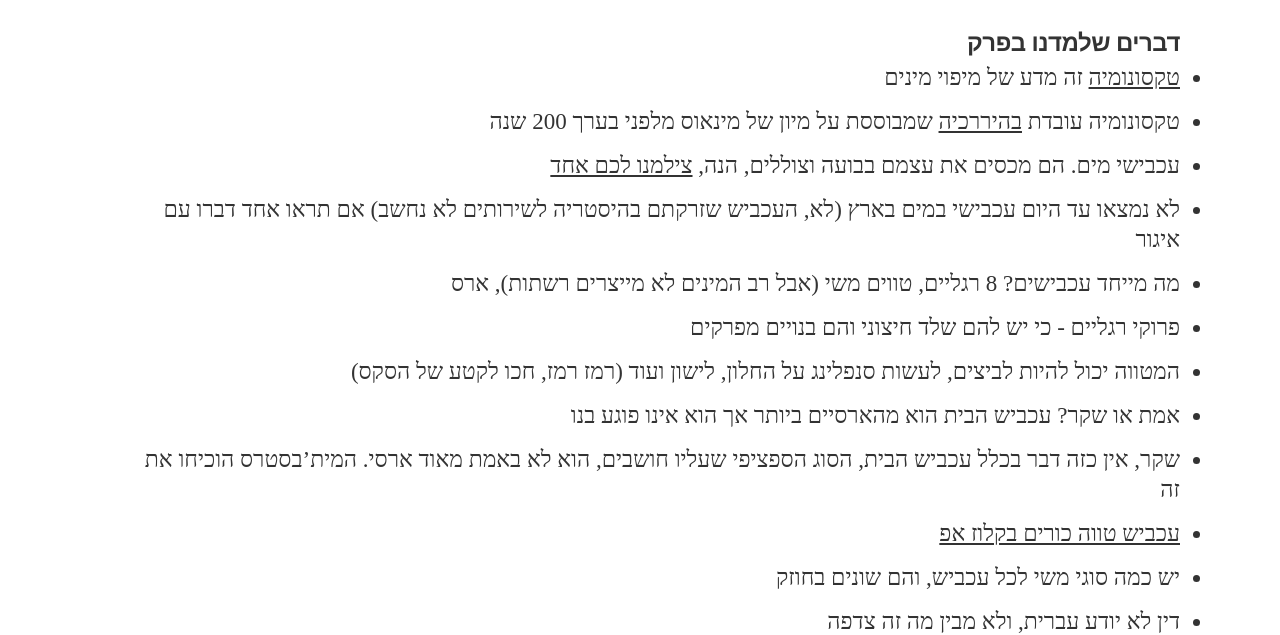
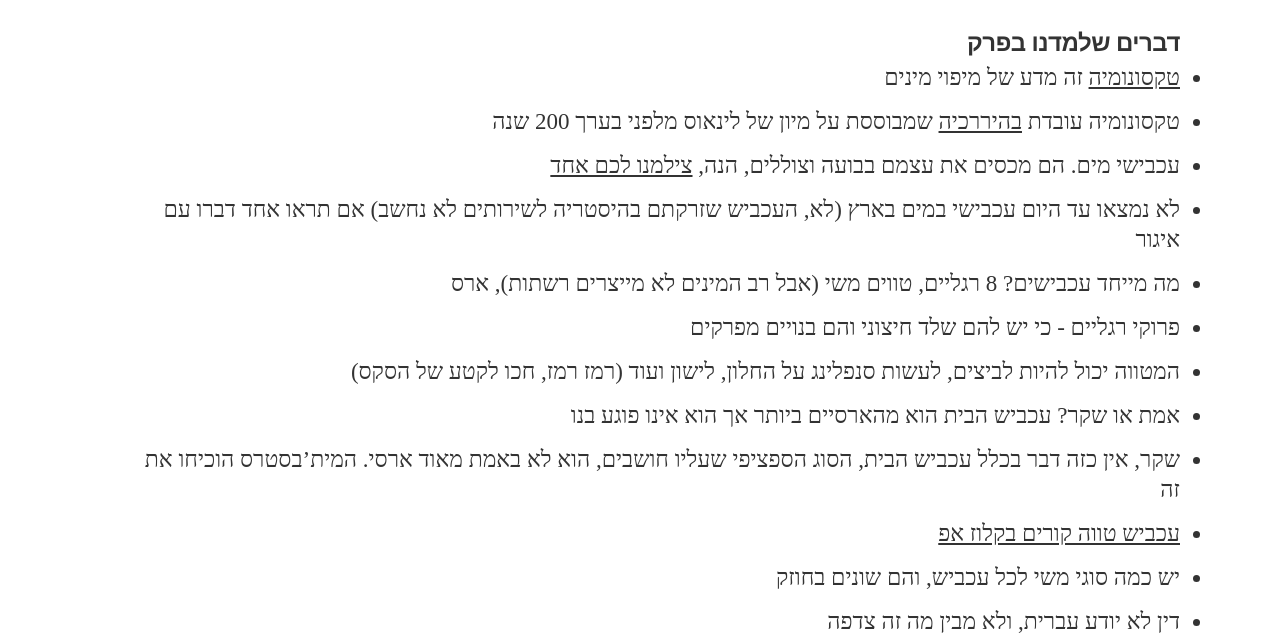
Before and after one commit to movietalkers/movietalkers.github.io, a Jekyll site: the page built from _posts/2018-03-10-arachnophobia.md, in a window 1280 px wide and 900 px high, scrolled down 923 px. Shown: the part 151-786 px from the top of the window. Built offline with Jekyll 4.4.1, drawn with Linux system fonts in a browser that asks for light colours; nearby versions of some CDN libraries; some web fonts are replaced.

Commit message:
Update 2018-03-10-arachnophobia.md

```diff
--- a/_posts/2018-03-10-arachnophobia.md
+++ b/_posts/2018-03-10-arachnophobia.md
@@ -27,7 +27,7 @@
  זה מדע של מיפוי מינים
 * טקסונומיה עובדת
 [בהיררכיה](https://he.wikipedia.org/wiki/%D7%9E%D7%99%D7%95%D7%9F_%D7%A2%D7%95%D7%9C%D7%9D_%D7%94%D7%98%D7%91%D7%A2)
- שמבוססת על מיון של מינאוס מלפני בערך 200 שנה
+ שמבוססת על מיון של לינאוס מלפני בערך 200 שנה
 * עכבישי מים. הם מכסים את עצמם בבועה וצוללים, הנה, [צילמנו לכם אחד](https://www.youtube.com/watch?v=JqyhhSzv4Hs)
 * לא נמצאו עד היום עכבישי במים  בארץ (לא, העכביש שזרקתם בהיסטריה לשירותים לא נחשב) אם תראו אחד דברו עם איגור
 * מה מייחד עכבישים? 8 רגליים, טווים משי (אבל רב המינים לא מייצרים רשתות), ארס
@@ -35,7 +35,7 @@
 * המטווה יכול להיות לביצים, לעשות סנפלינג על החלון, לישון ועוד (רמז רמז, חכו לקטע של הסקס)
 * אמת או שקר? עכביש הבית הוא מהארסיים ביותר אך הוא אינו פוגע בנו
 * שקר, אין כזה דבר בכלל עכביש הבית, הסוג הספציפי שעליו חושבים, הוא לא באמת מאוד ארסי. המית’בסטרס הוכיחו את זה
-* [עכביש טווה כורים בקלוז אפ](https://www.youtube.com/watch?v=HvcNdInCCr0)
+* [עכביש טווה קורים בקלוז אפ](https://www.youtube.com/watch?v=HvcNdInCCr0)
 * יש כמה סוגי משי לכל עכביש, והם שונים בחוזק
 * דין לא יודע עברית, ולא מבין מה זה צדפה
 * לצדפה יש את החוטים הכי חזקים בטבע
```
